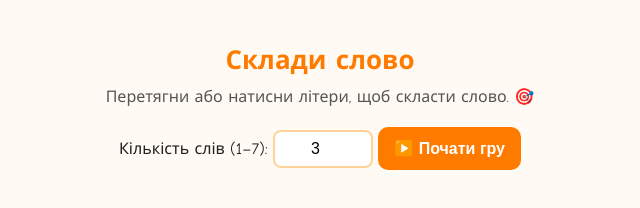
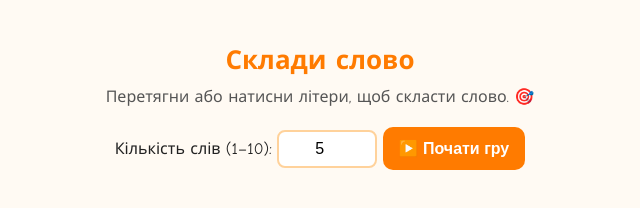
Before and after one commit to reedfoxx/scramble-letters, a plain HTML site: page index.html in a window 1280 px wide. Shown: the full height of the page, 320-960 px from the left. Drawn offline with Linux system fonts and the light colour scheme.

Commit message:
Update index.html

```diff
--- a/index.html
+++ b/index.html
@@ -109,8 +109,8 @@
   </header>
 
   <div class="setup">
-    <label for="wordCount">Кількість слів (1–7): </label>
-    <input type="number" id="wordCount" min="1" max="7" value="3">
+    <label for="wordCount">Кількість слів (1–10): </label>
+    <input type="number" id="wordCount" min="1" max="10" value="5">
     <button id="startBtn">▶️ Почати гру</button>
   </div>
 
```
